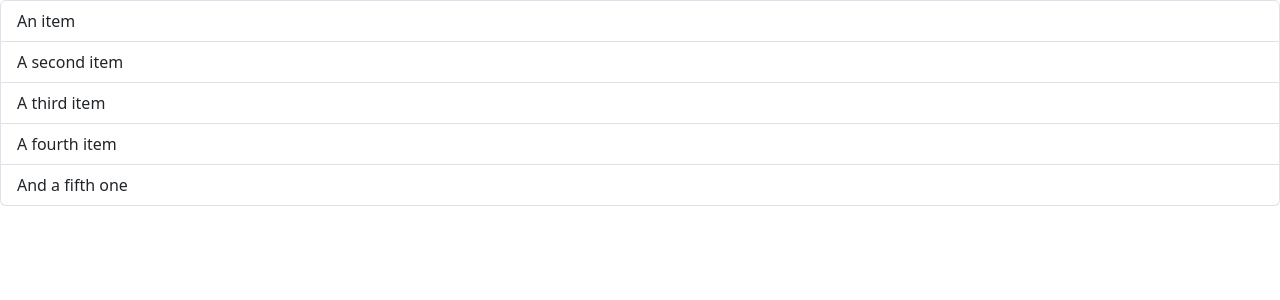
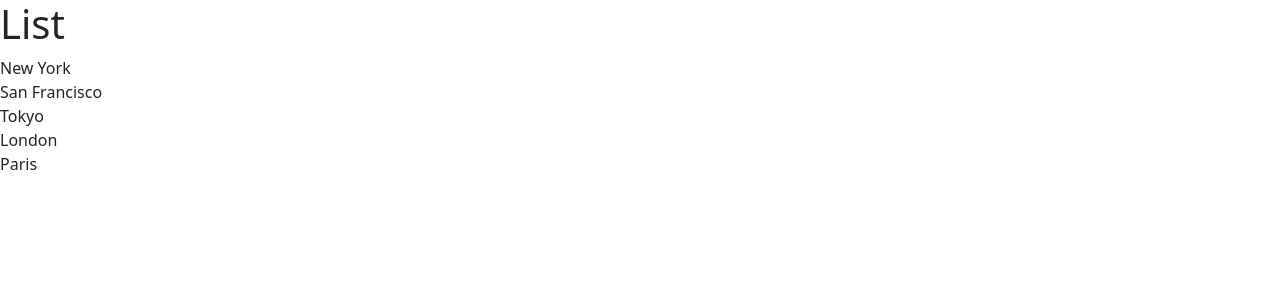
Before and after one commit to zayano/react-app, a React (Vite) app: page / in a window 1280 px wide. Shown: the top 300 px of the page. Built offline with nearby package versions, Linux system fonts and the light colour scheme.

Commit message:
Rendering List

```diff
--- a/src/components/ListGroup.tsx
+++ b/src/components/ListGroup.tsx
@@ -1,12 +1,17 @@
+import { Fragment } from "react";
+
 function ListGroup() {
+  const items = ["New York", "San Francisco", "Tokyo", "London", "Paris"];
+
   return (
-    <ul className="list-group">
-      <li className="list-group-item">An item</li>
-      <li className="list-group-item">A second item</li>
-      <li className="list-group-item">A third item</li>
-      <li className="list-group-item">A fourth item</li>
-      <li className="list-group-item">And a fifth one</li>
-    </ul>
+    <>
+      <h1>List</h1>
+      <ul className="list-group">
+        {items.map((item) => (
+          <li key={item}>{item}</li>
+        ))}
+      </ul>
+    </>
   );
 }
 
```
